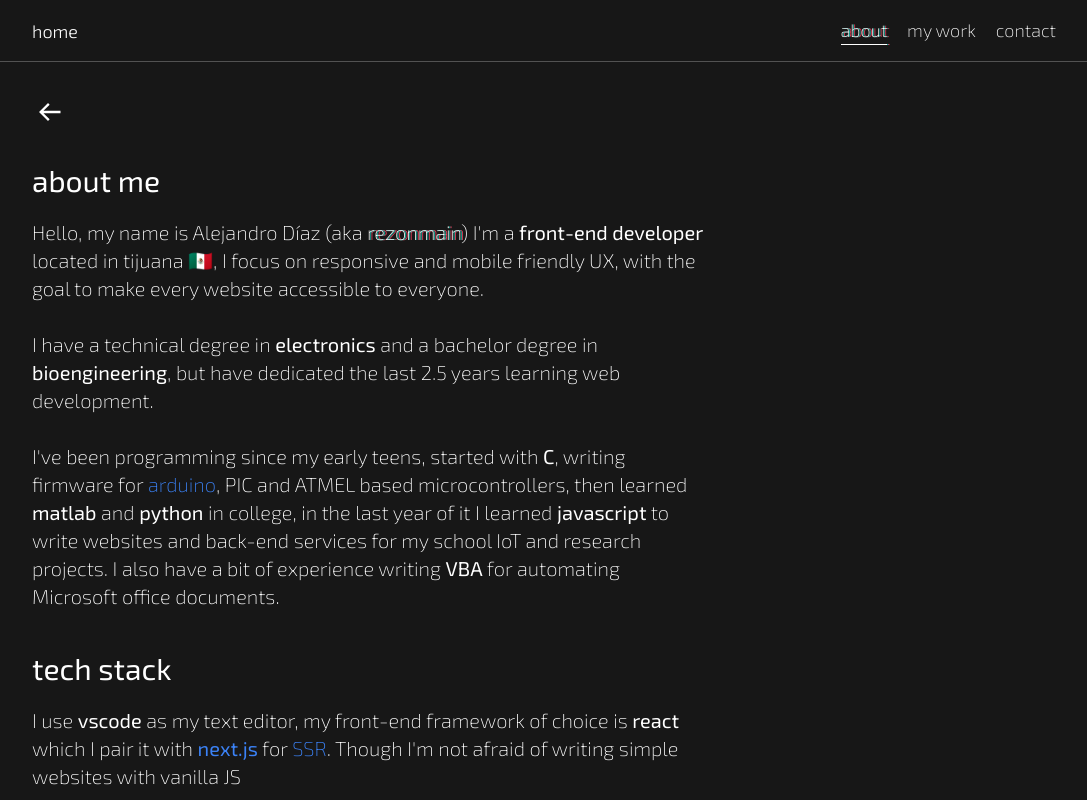
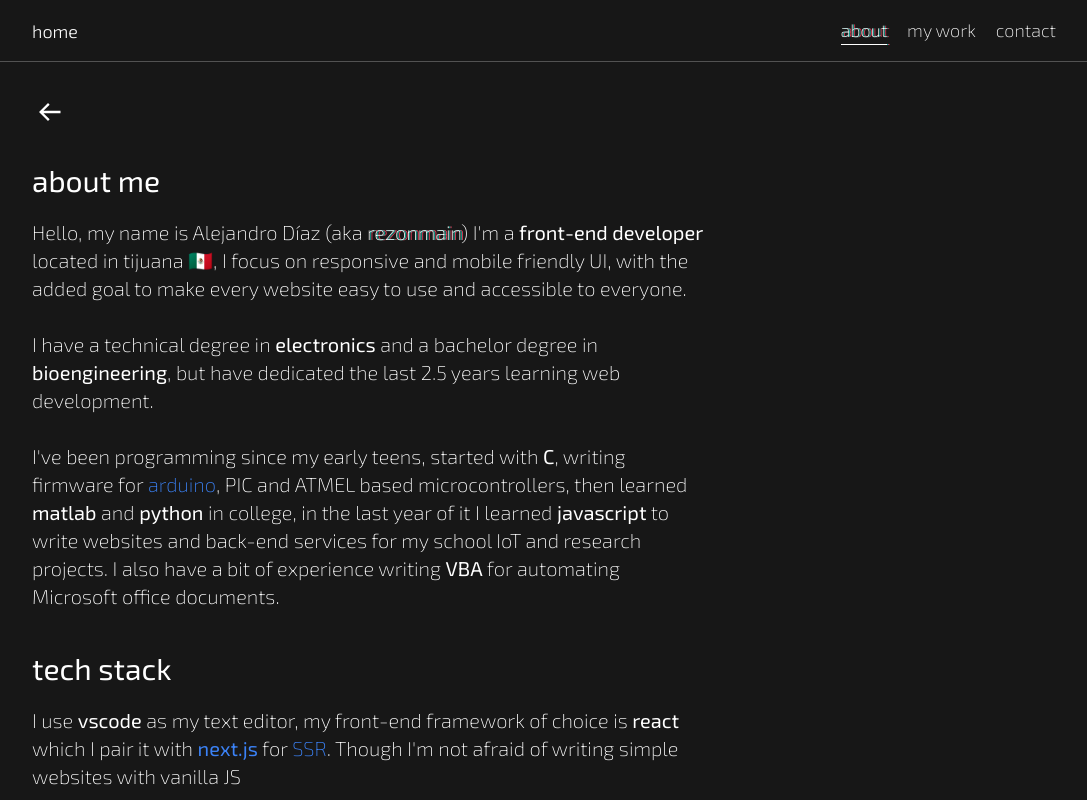
Before and after one commit to rezonmain/portfolio, a Next.js app: page /about in a window 1280 px wide. Shown: the top 800 px of the page, without its empty margins (96-1183 px from the left). Built offline with nearby package versions, Linux system fonts and the light colour scheme.

Commit message:
updated about me page

```diff
--- a/pages/about.tsx
+++ b/pages/about.tsx
@@ -23,8 +23,8 @@ const About: NextPageWithLayout = () => {
 									rezonmain
 								</span>
 								) I&apos;m a <b>front-end developer</b> located in tijuana 🇲🇽, I
-								focus on responsive and mobile friendly UX, with the goal to
-								make every website accessible to everyone.
+								focus on responsive and mobile friendly UI, with the added goal
+								to make every website easy to use and accessible to everyone.
 								<Pbr />I have a technical degree in <b>electronics</b> and a
 								bachelor degree in <b>bioengineering</b>, but have dedicated the
 								last 2.5 years learning web development.
```
